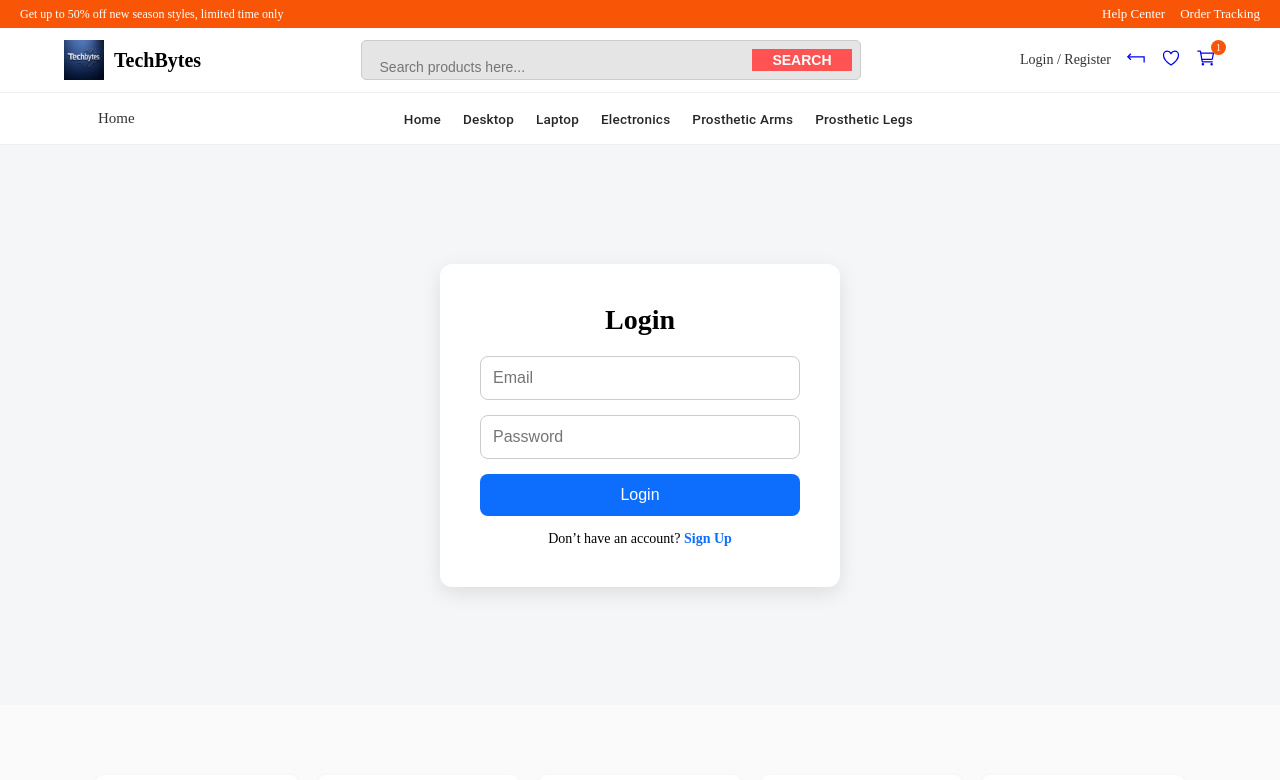
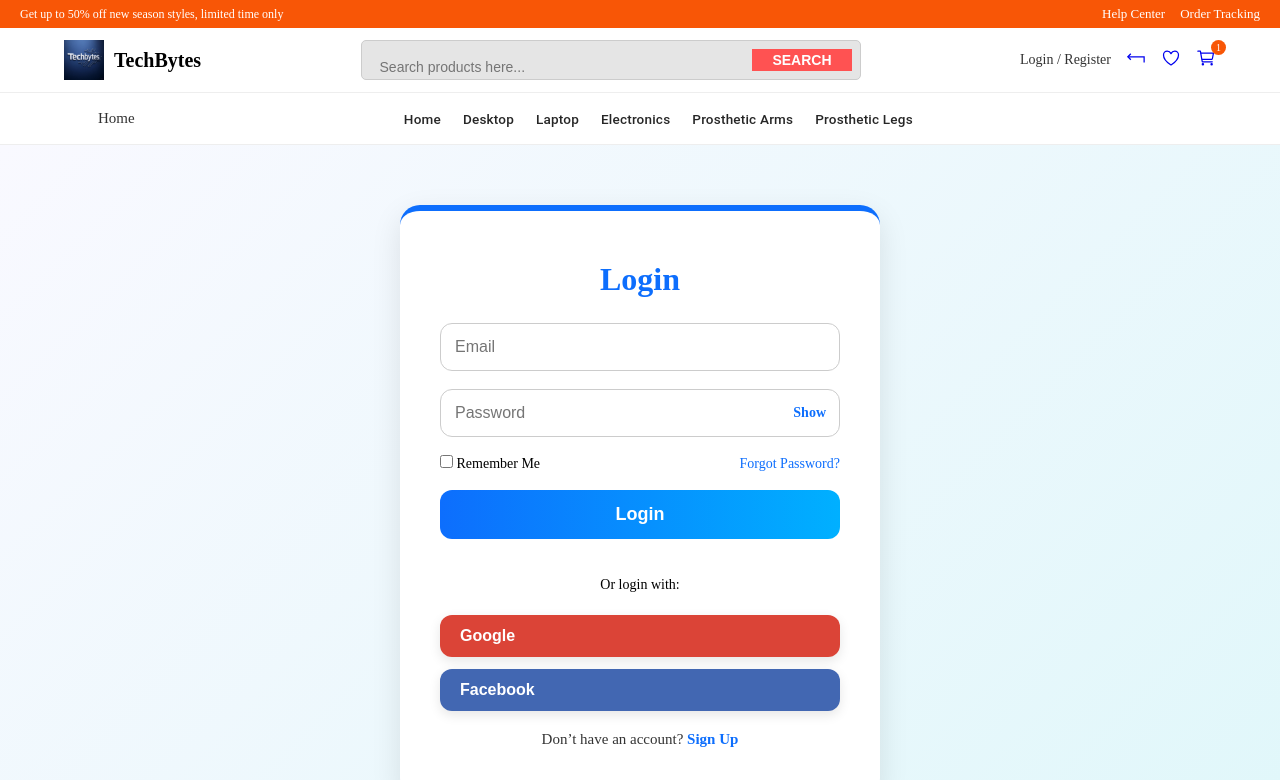
Before and after one commit to danial-hossain/TechBytes, a React (Create React App) app: page /login in a window 1280 px wide. Shown: the top 780 px of the page. Built offline with nearby package versions, Linux system fonts and the light colour scheme.

Commit message:
updated login and sign largely

```diff
--- a/src/Pages/Login/index.js
+++ b/src/Pages/Login/index.js
@@ -1,29 +1,97 @@
-import React from 'react';
+import React, { useState } from 'react';
 import { Link } from 'react-router-dom';
-import './style.css';
+import './style.css'; // separate CSS file
 
 const Login = () => {
+  const [email, setEmail] = useState('');
+  const [password, setPassword] = useState('');
+  const [rememberMe, setRememberMe] = useState(false);
+  const [showPassword, setShowPassword] = useState(false);
+  const [loading, setLoading] = useState(false);
+  const [error, setError] = useState('');
+
+  const handleLogin = (e) => {
+    e.preventDefault();
+    setError('');
+
+    // Simple validation
+    if (!email || !password) {
+      setError('Please enter email and password');
+      return;
+    }
+
+    if (!/\S+@\S+\.\S+/.test(email)) {
+      setError('Invalid email format');
+      return;
+    }
+
+    setLoading(true);
+
+    // Simulate API/login
+    setTimeout(() => {
+      setLoading(false);
+      alert(`Logged in with email: ${email}`);
+      // TODO: redirect to home page or store login session
+    }, 1500);
+  };
+
   return (
     <section className="login-section">
       <div className="login-container">
         <h2 className="login-title">Login</h2>
-        <form className="login-form">
+        <form className="login-form" onSubmit={handleLogin}>
+          {error && <p className="login-error">{error}</p>}
+
+          <div className="input-wrapper">
             <input
               type="email"
               placeholder="Email"
+              value={email}
+              onChange={(e) => setEmail(e.target.value)}
               required
-            className="login-input"
             />
+          </div>
+
+          <div className="input-wrapper">
             <input
-            type="password"
+              type={showPassword ? 'text' : 'password'}
               placeholder="Password"
+              value={password}
+              onChange={(e) => setPassword(e.target.value)}
               required
-            className="login-input"
             />
-          <button type="submit" className="login-btn">Login</button>
+            <span
+              className="toggle-password"
+              onClick={() => setShowPassword(!showPassword)}
+            >
+              {showPassword ? 'Hide' : 'Show'}
+            </span>
+          </div>
+
+          <div className="options-row">
+            <label>
+              <input
+                type="checkbox"
+                checked={rememberMe}
+                onChange={() => setRememberMe(!rememberMe)}
+              /> Remember Me
+            </label>
+            <Link to="/forgot-password" className="forgot-link">
+              Forgot Password?
+            </Link>
+          </div>
+
+          <button type="submit" className="login-btn" disabled={loading}>
+            {loading ? 'Logging in...' : 'Login'}
+          </button>
+
+          <div className="social-login">
+            <p>Or login with:</p>
+            <button type="button" className="social-btn google">Google</button>
+            <button type="button" className="social-btn facebook">Facebook</button>
+          </div>
         </form>
 
-        {/* Link to Sign Up */}
         <p className="login-signup-text">
           Don’t have an account?{' '}
           <Link to="/signup" className="login-signup-link">Sign Up</Link>
--- a/src/Pages/Login/style.css
+++ b/src/Pages/Login/style.css
@@ -1,58 +1,181 @@
+/* ===== LOGIN SECTION ===== */
 .login-section {
-  padding: 80px 0;
-  background: #f4f6f8;
-  min-height: 70vh;
+  padding: 60px 0;
+  background: linear-gradient(135deg, #f9f9ff, #e0f7fa);
+  min-height: 80vh;
   display: flex;
   justify-content: center;
   align-items: center;
 }
 
+/* ===== LOGIN CONTAINER ===== */
 .login-container {
-  background: white;
-  padding: 40px;
+  background: #ffffff;
+  padding: 50px 40px;
+  border-radius: 20px;
+  box-shadow: 0 10px 30px rgba(0,0,0,0.1);
+  width: 100%;
+  max-width: 480px;
+  text-align: center;
+  border-top: 6px solid #0d6efd;
+  transition: transform 0.3s, box-shadow 0.3s;
+}
+
+.login-container:hover {
+  transform: translateY(-5px);
+  box-shadow: 0 15px 40px rgba(0,0,0,0.15);
+}
+
+/* Title */
+.login-title {
+  font-size: 32px;
+  font-weight: 700;
+  margin-bottom: 25px;
+  color: #0d6efd;
+}
+
+/* ===== FORM ===== */
+.login-form {
+  display: flex;
+  flex-direction: column;
+  gap: 18px;
+}
+
+.input-wrapper {
+  position: relative;
+}
+
+.input-wrapper input {
+  padding: 14px;
+  font-size: 16px;
   border-radius: 12px;
-  box-shadow: 0 6px 20px rgba(0, 0, 0, 0.1);
+  border: 1px solid #ccc;
   width: 100%;
-  max-width: 400px;
+  transition: border 0.3s, box-shadow 0.3s;
+}
+
+.input-wrapper input:focus {
+  outline: none;
+  border: 2px solid #0d6efd;
+  box-shadow: 0 0 8px rgba(13,110,253,0.3);
+}
+
+.toggle-password {
+  position: absolute;
+  right: 14px;
+  top: 50%;
+  transform: translateY(-50%);
+  cursor: pointer;
+  font-size: 14px;
+  color: #0d6efd;
+  font-weight: 600;
+}
+
+/* ===== OPTIONS ROW ===== */
+.options-row {
+  display: flex;
+  justify-content: space-between;
+  align-items: center;
+  font-size: 14px;
+}
+
+.options-row .forgot-link {
+  color: #0d6efd;
+  text-decoration: none;
+}
+
+.options-row .forgot-link:hover {
+  text-decoration: underline;
+}
+
+/* Error message */
+.login-error {
+  color: #d63031;
+  font-size: 14px;
+  margin-bottom: -10px;
+}
+
+/* ===== LOGIN BUTTON ===== */
+.login-btn {
+  padding: 14px;
+  font-size: 18px;
+  background: linear-gradient(90deg, #0d6efd, #00b0ff);
+  color: white;
+  border: none;
+  border-radius: 12px;
+  cursor: pointer;
+  font-weight: 600;
+  transition: background 0.3s, transform 0.2s;
+}
+
+.login-btn:hover {
+  background: linear-gradient(90deg, #0056b3, #0091ea);
+  transform: translateY(-2px);
+}
+
+.login-btn:disabled {
+  opacity: 0.7;
+  cursor: not-allowed;
+}
+
+/* ===== SOCIAL LOGIN ===== */
+.social-login {
+  margin-top: 20px;
+  display: flex;
+  flex-direction: column;
+  gap: 12px;
+}
+
+.social-login p {
+  margin: 0 0 10px 0;
+  font-size: 14px;
   text-align: center;
 }
 
-.login-title {
-  font-size: 28px;
-  font-weight: 700;
-  margin-bottom: 20px;
+.social-btn {
+  display: flex;
+  align-items: center;
+  justify-content: flex-start;
+  gap: 12px;
+  padding: 12px 20px;
+  font-size: 16px;
+  border-radius: 12px;
+  border: none;
+  cursor: pointer;
+  color: white;
+  font-weight: 600;
+  transition: transform 0.2s, box-shadow 0.3s;
+  box-shadow: 0 4px 12px rgba(0,0,0,0.1);
 }
 
-.login-form {
-  display: flex;
-  flex-direction: column;
-  gap: 15px;
+.social-btn img.social-logo {
+  width: 24px;
+  height: 24px;
 }
 
-.login-input {
-  padding: 12px;
-  font-size: 16px;
-  border-radius: 8px;
-  border: 1px solid #ccc;
+.social-btn.google {
+  background: #db4437;
 }
 
-.login-btn {
-  padding: 12px;
-  font-size: 16px;
-  background-color: #0d6efd;
-  color: white;
-  border: none;
-  border-radius: 8px;
-  cursor: pointer;
+.social-btn.google:hover {
+  background: #c33d2e;
+  transform: translateY(-2px);
 }
 
-.login-btn:hover {
-  background-color: #0056b3;
+.social-btn.facebook {
+  background: #4267B2;
 }
 
+.social-btn.facebook:hover {
+  background: #375495;
+  transform: translateY(-2px);
+}
+
+/* ===== SIGNUP LINK ===== */
 .login-signup-text {
-  margin-top: 15px;
-  font-size: 14px;
+  margin-top: 20px;
+  font-size: 15px;
+  color: #333;
 }
 
 .login-signup-link {
@@ -64,3 +187,15 @@
 .login-signup-link:hover {
   text-decoration: underline;
 }
+
+/* ===== RESPONSIVE ===== */
+@media (max-width: 500px) {
+  .login-container {
+    padding: 40px 20px;
+    border-radius: 16px;
+  }
+
+  .login-title {
+    font-size: 28px;
+  }
+}
--- a/src/Pages/SignUp/index.js
+++ b/src/Pages/SignUp/index.js
@@ -1,35 +1,35 @@
 import React, { useState } from 'react';
 import { Link } from 'react-router-dom';
-import './style.css';
+import './style.css'; // separate CSS file
 
 const SignUp = () => {
-  // State for inputs
   const [fullName, setFullName] = useState('');
   const [email, setEmail] = useState('');
   const [password, setPassword] = useState('');
+  const [phone, setPhone] = useState('');
+  const [address, setAddress] = useState('');
+  const [dob, setDob] = useState('');
+  const [gender, setGender] = useState('');
 
-  // Handle form submission
   const handleSignUp = (e) => {
-    e.preventDefault(); // prevent page reload
-    console.log('Full Name:', fullName);
-    console.log('Email:', email);
-    console.log('Password:', password);
-    alert('Sign Up button clicked!');
-    // You can add your Firebase or API signup logic here
+    e.preventDefault();
+    // For now, just log values
+    console.log({ fullName, email, password, phone, address, dob, gender });
+    alert('Sign Up clicked! Check console for details.');
+    // Later: replace with Firebase / backend API
   };
 
   return (
-    <section className="login-section">
-      <div className="login-container">
-        <h2 className="login-title">Sign Up</h2>
-        <form className="login-form" onSubmit={handleSignUp}>
+    <section className="signup-section">
+      <div className="signup-container">
+        <h2 className="signup-title">Sign Up</h2>
+        <form className="signup-form" onSubmit={handleSignUp}>
           <input
             type="text"
             placeholder="Full Name"
             value={fullName}
             onChange={(e) => setFullName(e.target.value)}
             required
-            className="login-input"
           />
           <input
             type="email"
@@ -37,7 +37,6 @@ const SignUp = () => {
             value={email}
             onChange={(e) => setEmail(e.target.value)}
             required
-            className="login-input"
           />
           <input
             type="password"
@@ -45,14 +44,40 @@ const SignUp = () => {
             value={password}
             onChange={(e) => setPassword(e.target.value)}
             required
-            className="login-input"
           />
-          <button type="submit" className="login-btn">Sign Up</button>
+          <input
+            type="tel"
+            placeholder="Contact Number"
+            value={phone}
+            onChange={(e) => setPhone(e.target.value)}
+          />
+          <input
+            type="text"
+            placeholder="Address"
+            value={address}
+            onChange={(e) => setAddress(e.target.value)}
+          />
+          <input
+            type="date"
+            placeholder="Date of Birth"
+            value={dob}
+            onChange={(e) => setDob(e.target.value)}
+          />
+          <select
+            value={gender}
+            onChange={(e) => setGender(e.target.value)}
+          >
+            <option value="">Select Gender</option>
+            <option value="male">Male</option>
+            <option value="female">Female</option>
+            <option value="other">Other</option>
+          </select>
+          <button type="submit" className="signup-btn">Sign Up</button>
         </form>
 
-        <p className="login-signup-text">
+        <p className="signup-login-text">
           Already have an account?{' '}
-          <Link to="/login" className="login-signup-link">Login</Link>
+          <Link to="/login" className="signup-login-link">Login</Link>
         </p>
       </div>
     </section>
--- a/src/Pages/SignUp/style.css
+++ b/src/Pages/SignUp/style.css
@@ -1,75 +1,107 @@
-/* Container for the whole section */
-.login-section {
-  padding: 80px 0;
-  background: #f4f6f8;
-  min-height: 70vh;
+/* Container for the whole page */
+.signup-section {
+  padding: 60px 0;
+  background: linear-gradient(135deg, #f9f9ff, #e0f7fa);
+  min-height: 80vh;
   display: flex;
   justify-content: center;
   align-items: center;
 }
 
 /* Box containing the form */
-.login-container {
-  background: white;
-  padding: 40px;
-  border-radius: 12px;
-  box-shadow: 0 6px 20px rgba(0, 0, 0, 0.1);
+.signup-container {
+  background: #ffffff;
+  padding: 50px 40px;
+  border-radius: 20px;
+  box-shadow: 0 10px 30px rgba(0,0,0,0.1);
   width: 100%;
-  max-width: 400px;
+  max-width: 480px;
   text-align: center;
+  border-top: 6px solid #0d6efd;
+  transition: transform 0.3s, box-shadow 0.3s;
 }
 
-/* Title of the page */
-.login-title {
-  font-size: 28px;
-  font-weight: 700;
-  margin-bottom: 20px;
+.signup-container:hover {
+  transform: translateY(-5px);
+  box-shadow: 0 15px 40px rgba(0,0,0,0.15);
 }
 
-/* Form styling */
-.login-form {
+/* Title */
+.signup-title {
+  font-size: 32px;
+  font-weight: 700;
+  margin-bottom: 25px;
+  color: #0d6efd;
+}
+
+/* Form */
+.signup-form {
   display: flex;
   flex-direction: column;
-  gap: 15px;
+  gap: 18px;
 }
 
-/* Input fields */
-.login-input {
-  padding: 12px;
+/* Inputs */
+.signup-form input,
+.signup-form select {
+  padding: 14px;
   font-size: 16px;
-  border-radius: 8px;
+  border-radius: 12px;
   border: 1px solid #ccc;
+  transition: border 0.3s, box-shadow 0.3s;
+}
+
+.signup-form input:focus,
+.signup-form select:focus {
+  outline: none;
+  border: 2px solid #0d6efd;
+  box-shadow: 0 0 8px rgba(13,110,253,0.3);
 }
 
 /* Submit button */
-.login-btn {
-  padding: 12px;
-  font-size: 16px;
-  background-color: #0d6efd;
+.signup-btn {
+  padding: 14px;
+  font-size: 18px;
+  background: linear-gradient(90deg, #0d6efd, #00b0ff);
   color: white;
   border: none;
-  border-radius: 8px;
+  border-radius: 12px;
   cursor: pointer;
-  transition: background 0.3s;
+  font-weight: 600;
+  transition: background 0.3s, transform 0.2s;
 }
 
-.login-btn:hover {
-  background-color: #0056b3;
+.signup-btn:hover {
+  background: linear-gradient(90deg, #0056b3, #0091ea);
+  transform: translateY(-2px);
 }
 
-/* Text below the form */
-.login-signup-text {
-  margin-top: 15px;
-  font-size: 14px;
+/* Text below form */
+.signup-login-text {
+  margin-top: 20px;
+  font-size: 15px;
+  color: #333;
 }
 
-/* Links to switch between Login and Sign Up */
-.login-signup-link {
+/* Link to login */
+.signup-login-link {
   color: #0d6efd;
   text-decoration: none;
   font-weight: 600;
 }
 
-.login-signup-link:hover {
+.signup-login-link:hover {
   text-decoration: underline;
 }
+
+/* Responsive */
+@media (max-width: 500px) {
+  .signup-container {
+    padding: 40px 20px;
+    border-radius: 16px;
+  }
+
+  .signup-title {
+    font-size: 28px;
+  }
+}
```
Also changed, not shown: googleLogo.png (added), src/assets/googleLogo.png (added). Lines whose indentation alone changed are shown as unchanged.
